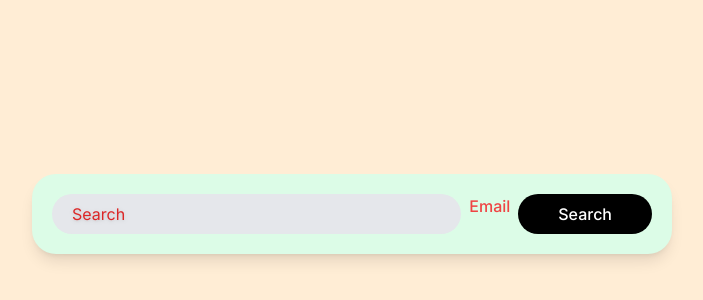
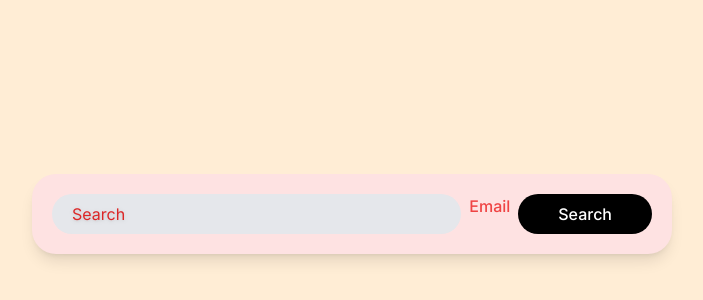
Before and after one commit to watching-dev/React_10_Nomadcoders, a Next.js app in the folder NextJS-Master/carrot-market-reloaded/: page / in a window 1280 px wide. Shown: the part 186-486 px from the top of the page, without its empty margins (288-991 px from the left). Built offline with nearby package versions, Linux system fonts and the light colour scheme.

Commit message:
[feat] has의 장점은 class를 가지고 있는지 검사가 됨, :invalid 도 가능

```diff
--- a/NextJS-Master/carrot-market-reloaded/app/page.tsx
+++ b/NextJS-Master/carrot-market-reloaded/app/page.tsx
@@ -1,7 +1,7 @@
 export default function Home() {
   return (
     <main className="bg-gray-100 sm:bg-red-100 md:bg-green-100 lg:bg-cyan-100 xl:bg-orange-100 2xl:bg-purple-100 h-screen flex items-center justify-center p-5">
-      <div className="bg-white w-full shadow-lg p-5 rounded-3xl max-w-screen-sm flex flex-col md:flex-row gap-2 *:outline-none has-[.peer]:bg-green-100">
+      <div className="bg-white w-full shadow-lg p-5 rounded-3xl max-w-screen-sm flex flex-col md:flex-row gap-2 *:outline-none has-[:invalid]:bg-red-100">
         <input
           className="w-full rounded-full h-10 bg-gray-200 pl-5 ring ring-transparent focus:ring-orange-500 focus:ring-offset-2 transition-shadow ring-offset-blue-600 placeholder:text-red-600 placeholder:drop-shadow invalid:focus:ring-red-500 peer"
           type="text"
```
